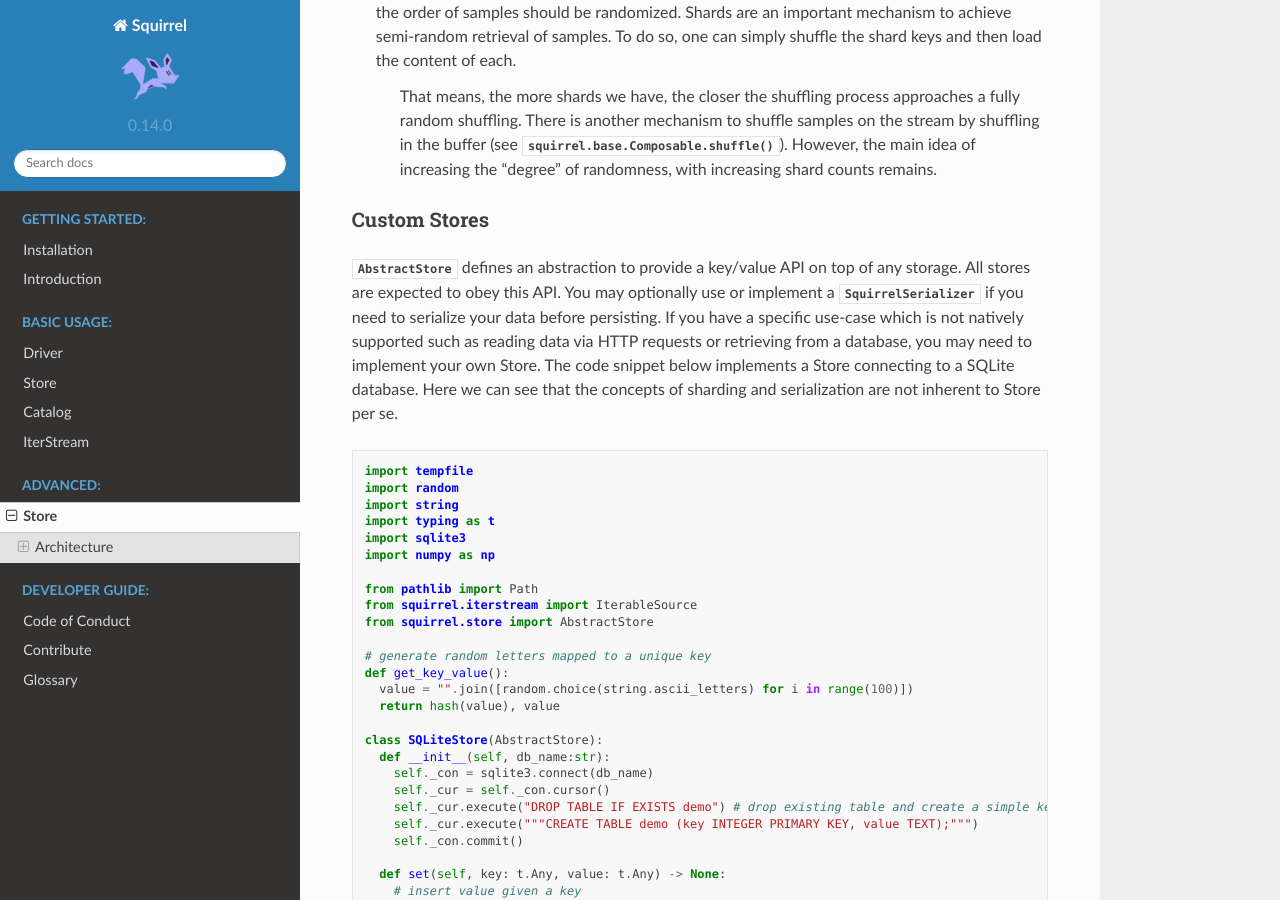
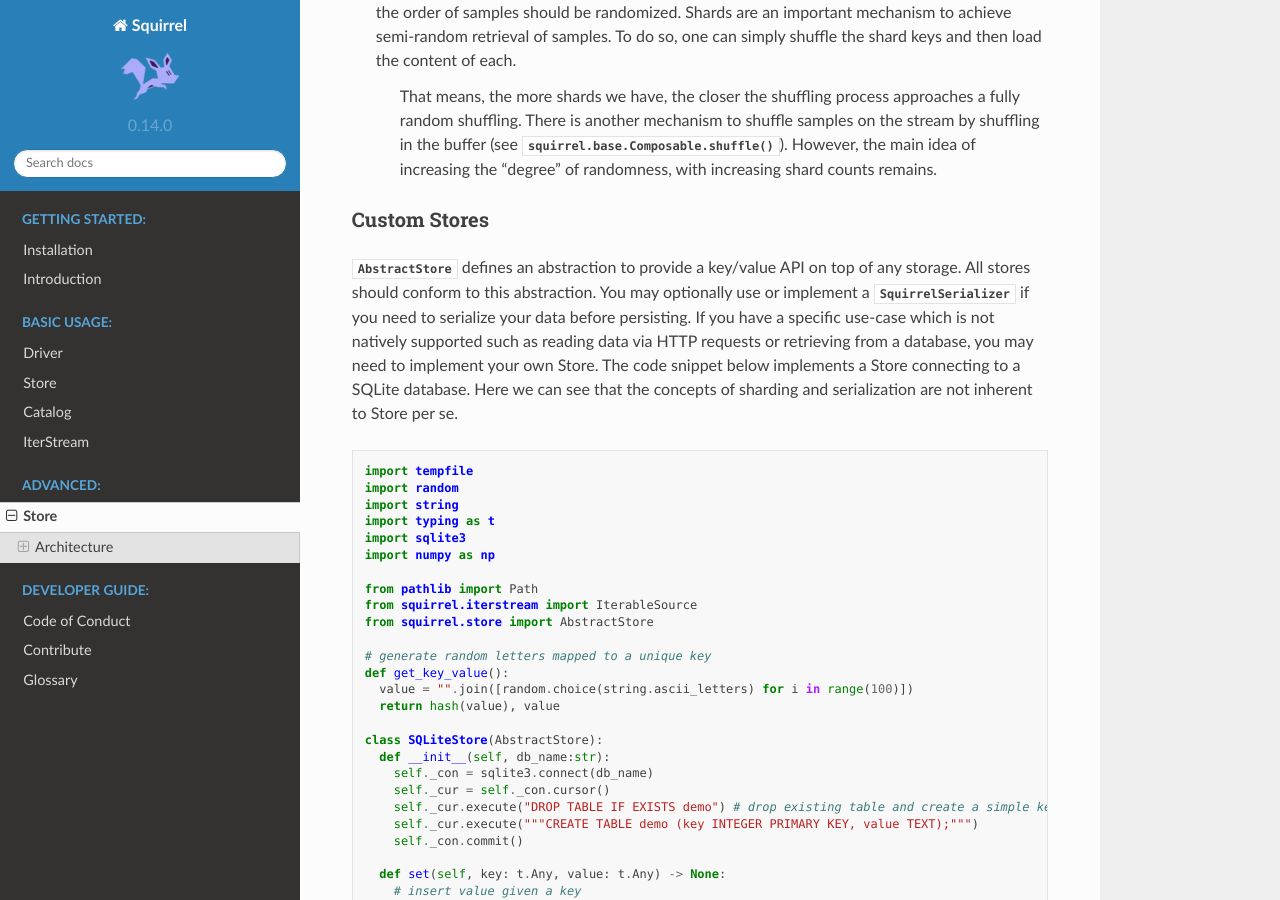
Before and after one commit to merantix-momentum/squirrel-core, a Sphinx documentation site: the page built from docs/advanced/store.rst, in a window 1280 px wide and 900 px high, scrolled down 2250 px. Built offline with Sphinx 7.4.7 and the Read the Docs theme 2.0.0, drawn with Linux system fonts in a browser that asks for light colours; the version number is read from the project's files by our own code.

Commit message:
Update docs/advanced/store.rst
Co-authored-by: Alireza Sohofi <a.sohofi@gmail.com>

```diff
--- a/docs/advanced/store.rst
+++ b/docs/advanced/store.rst
@@ -103,7 +103,7 @@ There are several considerations for deciding appropriate shard size:
 Custom Stores
 --------------
 :py:class:`AbstractStore` defines an abstraction to provide a key/value API on top of any storage.
-All stores are expected to obey this API.
+All stores should conform to this abstraction.
 You may optionally use or implement a :py:class:`SquirrelSerializer` if you need to serialize your data before persisting.
 If you have a specific use-case which is not natively supported
 such as reading data via HTTP requests or retrieving from a database, you may need to implement your own Store.
```
